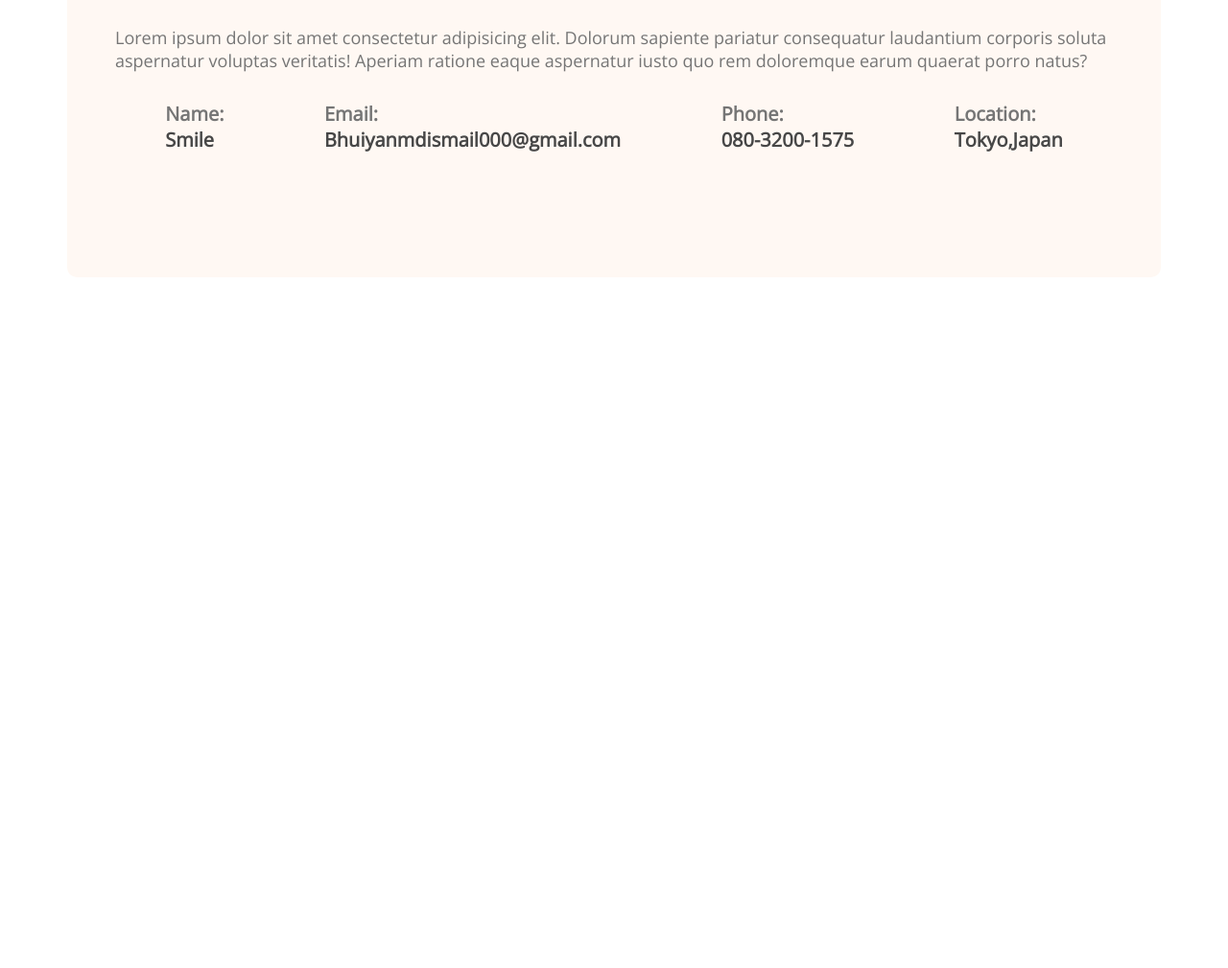
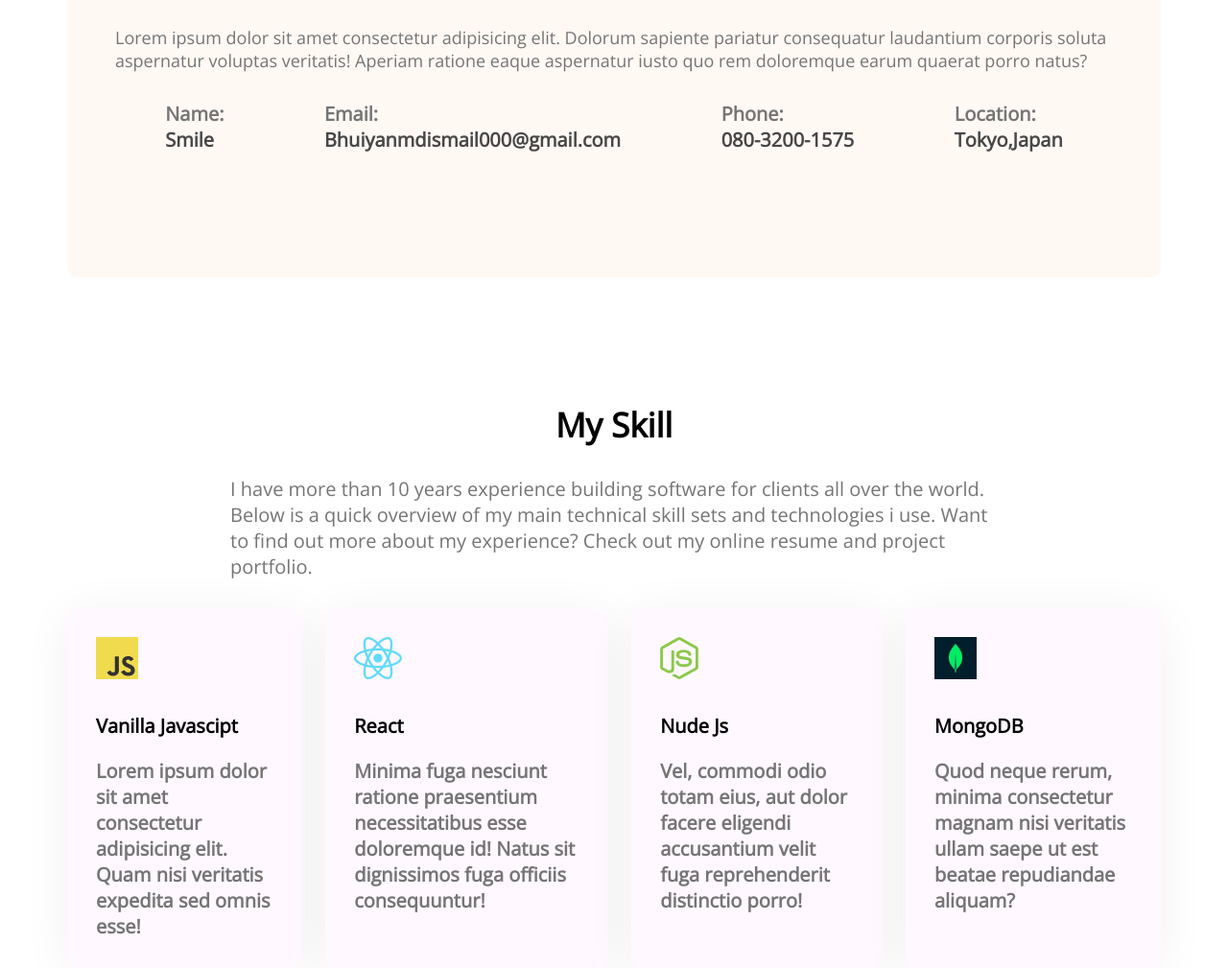
Before and after one commit to bhuiyanmdismail/PervejPortfolio, a plain HTML site: page index.html in a window 1280 px wide. Shown: the part 1058-2067 px from the top of the page at 96% size. Before the commit the page ends 1347 px from the top, so only its background shows below. Drawn offline with nearby package versions, Linux system fonts and the light colour scheme.

Commit message:
third commit

```diff
--- a/index.html
+++ b/index.html
@@ -65,6 +65,50 @@
           </div>
         </div>
       </section>
+      <!-- What i do section -->
+      <section class="my-skill">
+        <h3 class="section-title">My Skill</h3>
+        <p class="title-description">
+          I have more than 10 years experience building software for clients all
+          over the world. Below is a quick overview of my main technical skill
+          sets and technologies i use. Want to find out more about my
+          experience? Check out my online resume and project portfolio.
+        </p>
+        <div class="skill-container">
+          <div class="skill">
+            <img src="images/icons/js.png" alt="" />
+            <p class="skill-title">Vanilla Javascipt</p>
+            <p class="skill-description">
+              Lorem ipsum dolor sit amet consectetur adipisicing elit. Quam nisi
+              veritatis expedita sed omnis esse!
+            </p>
+          </div>
+          <div class="skill">
+            <img src="images/icons/react.png" alt="" />
+            <p class="skill-title">React</p>
+            <p class="skill-description">
+              Minima fuga nesciunt ratione praesentium necessitatibus esse
+              doloremque id! Natus sit dignissimos fuga officiis consequuntur!
+            </p>
+          </div>
+          <div class="skill">
+            <img src="images/icons/nodejs.png" alt="" />
+            <p class="skill-title">Nude Js</p>
+            <p class="skill-description">
+              Vel, commodi odio totam eius, aut dolor facere eligendi
+              accusantium velit fuga reprehenderit distinctio porro!
+            </p>
+          </div>
+          <div class="skill">
+            <img src="images/icons/mongo.png" alt="" />
+            <p class="skill-title">MongoDB</p>
+            <p class="skill-description">
+              Quod neque rerum, minima consectetur magnam nisi veritatis ullam
+              saepe ut est beatae repudiandae aliquam?
+            </p>
+          </div>
+        </div>
+      </section>
     </main>
     <footer></footer>
   </body>
--- a/style/style.css
+++ b/style/style.css
@@ -115,3 +115,42 @@ main{
             font-size: 20px;
             color: #474747;
 }
+
+/* What i do section style */
+.title-description{
+    max-width: 800px;
+    font-size: 700;
+    font-size: 20px;
+    color: #757575;
+    margin: 30px auto;
+}
+.my-skill{
+    margin-top: 130px;
+}
+.skill-container{
+    display: flex;
+    gap: 24px;
+
+
+}
+.skill{
+    background-color: #fff8ff;
+    padding: 30px;
+    box-shadow: 0px 6px 50px rgba(0, 0, 0, 0.06);
+    border-radius: 10px;
+    -webkit-border-radius: 10px;
+    -moz-border-radius: 10px;
+    -ms-border-radius: 10px;
+    -o-border-radius: 10px;
+}
+.skill-title{
+    font-weight: 700;
+    font-size: 20px;
+    margin: 30px auto 20px;
+
+}
+.skill-description{
+    font-weight: 700;
+    color: #757575;
+    font-size: 20px;
+}
```
